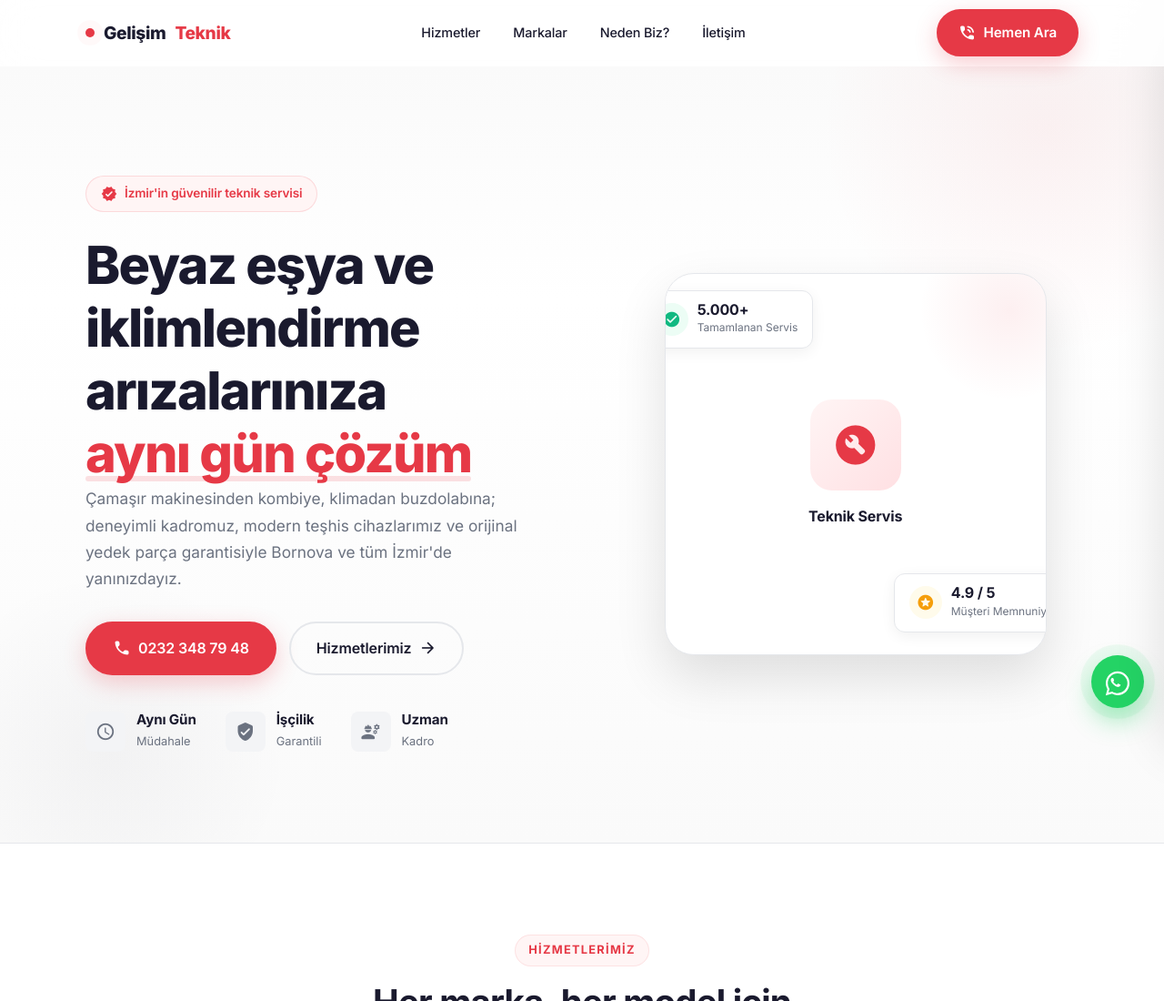
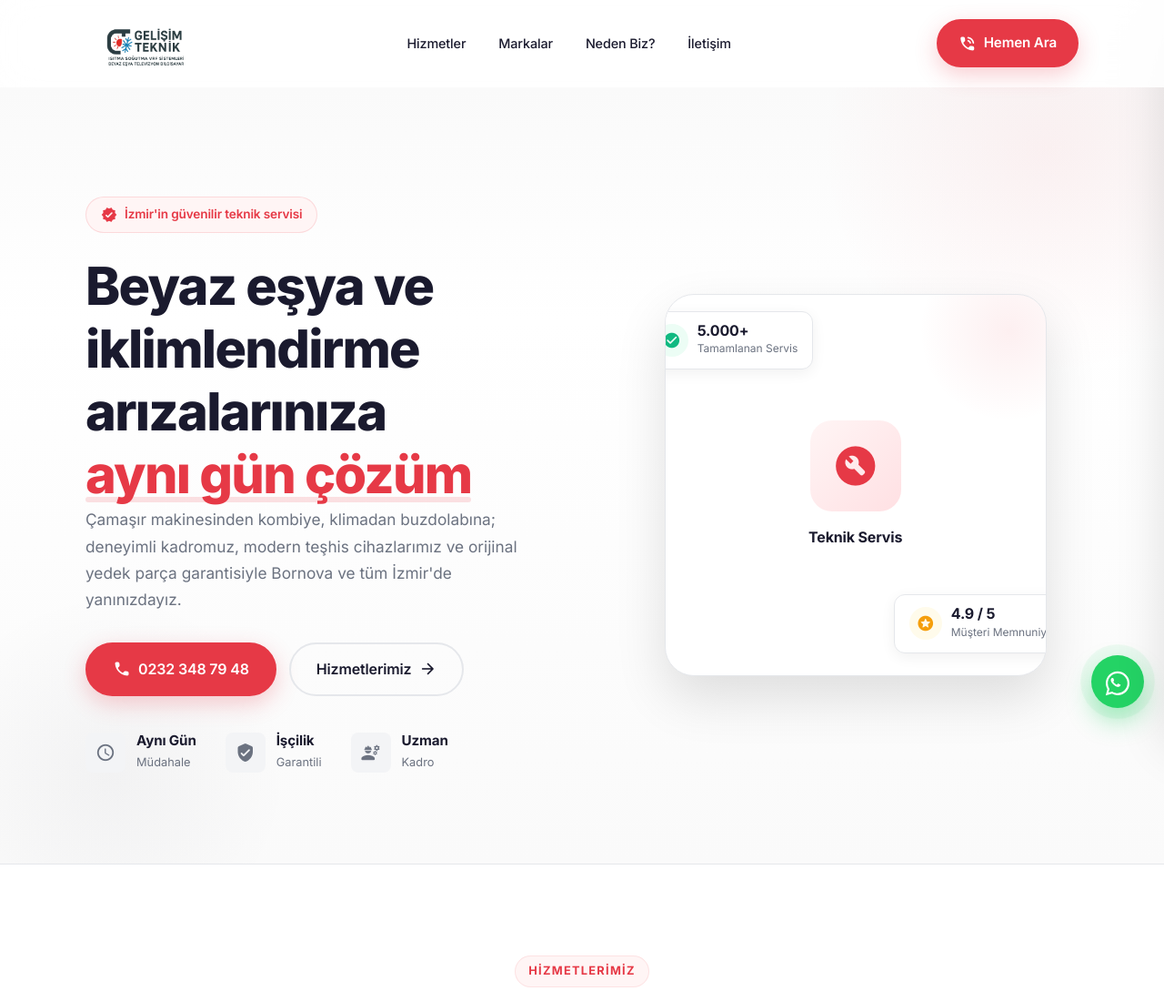
Before and after one commit to Tolunay-c/Gelisim-Teknik-Servis, a plain HTML site: page index-Second.html in a window 1280 px wide. Shown: the top 1100 px of the page at 91% size. Drawn offline with nearby package versions, Linux system fonts and the light colour scheme.

Commit message:
logo
logo eklendi

```diff
--- a/index-Second.html
+++ b/index-Second.html
@@ -221,7 +221,7 @@
             display: flex;
             align-items: center;
             justify-content: space-between;
-            height: 72px;
+            height: 95px;
             gap: 24px;
         }
         .logo {
@@ -233,6 +233,25 @@
             color: var(--primary);
             letter-spacing: -0.02em;
             flex-shrink: 0;
+            line-height: 0;
+            transition: transform var(--transition), opacity var(--transition);
+        }
+        .logo:hover {
+            transform: translateY(-1px);
+            opacity: 0.92;
+        }
+        .logo:focus-visible {
+            outline: 2px solid var(--accent);
+            outline-offset: 4px;
+            border-radius: var(--radius-sm);
+        }
+        .logo img {
+            height: 85px;
+            width: auto;
+            display: block;
+            object-fit: contain;
+            -webkit-user-drag: none;
+            user-select: none;
         }
         .logo-dot {
             width: 10px;
@@ -1480,6 +1499,9 @@
                 height: 64px;
                 gap: 10px;
             }
+            .logo img {
+                height: 36px;
+            }
             .hero {
                 padding: 48px 0 56px;
             }
@@ -1594,9 +1616,15 @@
     <!-- Header -->
     <header class="site-header" id="siteHeader">
         <div class="container header-inner">
-            <a href="#" class="logo" aria-label="Gelişim Teknik Servis">
-                <span class="logo-dot"></span>
-                Gelişim<span class="logo-text-accent">Teknik</span>
+            <a href="#" class="logo" aria-label="Gelişim Teknik Servis - Ana sayfa">
+                <img
+                    src="assets/images/firma-logo.png"
+                    alt="Gelişim Teknik Servis"
+                    width="264"
+                    height="176"
+                    decoding="async"
+                    fetchpriority="high"
+                />
             </a>
             <nav class="nav" aria-label="Ana menü">
                 <a href="#hizmetler">Hizmetler</a>
@@ -1625,9 +1653,15 @@
     <div class="mobile-menu-backdrop" id="mobileMenuBackdrop" aria-hidden="true"></div>
     <aside class="mobile-menu" id="mobileMenu" aria-label="Mobil menü" aria-hidden="true">
         <div class="mobile-menu-head">
-            <a href="#" class="logo">
-                <span class="logo-dot"></span>
-                Gelişim<span class="logo-text-accent">Teknik</span>
+            <a href="#" class="logo" aria-label="Gelişim Teknik Servis - Ana sayfa">
+                <img
+                    src="assets/images/firma-logo.jpeg"
+                    alt="Gelişim Teknik Servis"
+                    width="240"
+                    height="160"
+                    decoding="async"
+                    loading="lazy"
+                />
             </a>
             <button class="mobile-menu-close" type="button" id="mobileMenuClose" aria-label="Menüyü kapat">
                 <i class="material-icons-round">close</i>
```
Also changed, not shown: assets/images/firma-logo.jpeg (added), assets/images/firma-logo.png (added), 1 other file.
